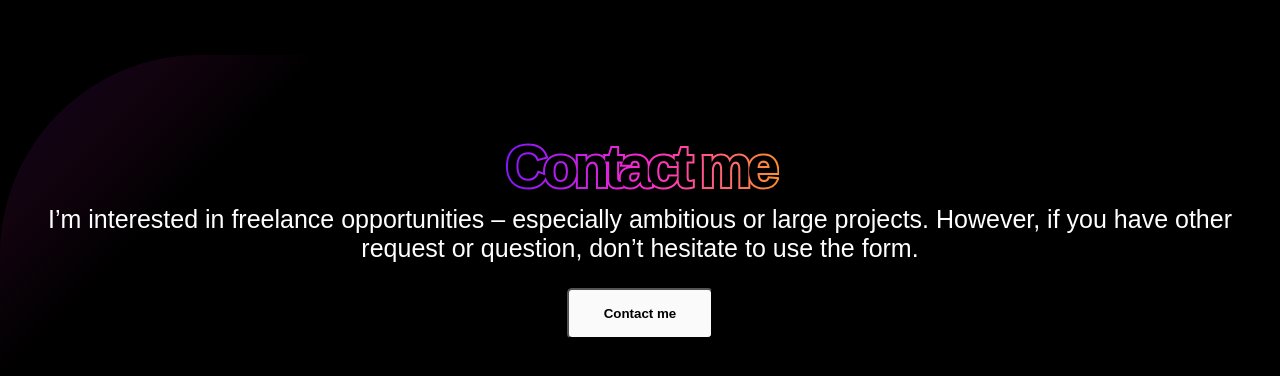
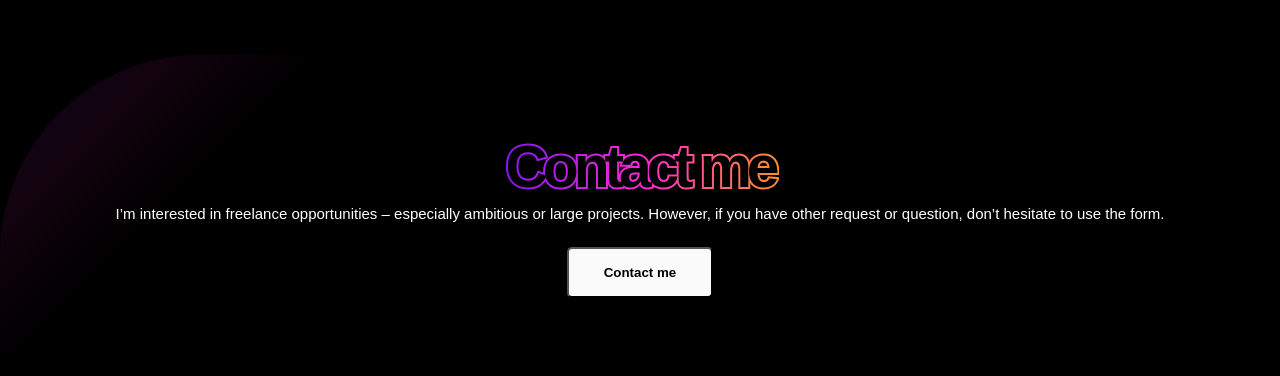
Before and after one commit to RipudamanRajput/Demoweb, a React (Create React App) app: page / in a window 1280 px wide. Shown: the top 376 px of the page. Built offline with nearby package versions, Linux system fonts and the light colour scheme.

Commit message:
poftfolio created

```diff
--- a/src/Panel/Components/Footer/Footer.js
+++ b/src/Panel/Components/Footer/Footer.js
@@ -8,7 +8,12 @@ function Footer () {
             <div className="footer-content">
                 <h2 className="footer-section--title">Contact me</h2>
                 <p>I’m interested in freelance opportunities – especially ambitious or large projects. However, if you have other request or question, don’t hesitate to use the form.</p>
-                <button className="aboutus-link">Contact me</button>
+                <button
+                className="aboutus-link"
+                onClick={()=>{
+                    window.open("https://www.linkedin.com/in/ripudaman-rajpoot-b79584160?lipi=urn%3Ali%3Apage%3Ad_flagship3_profile_view_base_contact_details%3BKub1ECM9R7W2ehOE5XjCvA%3D%3D")
+                }}
+                >Contact me</button>
             </div>
         </div>
         </>
--- a/src/Panel/Components/Footer/style.css
+++ b/src/Panel/Components/Footer/style.css
@@ -49,7 +49,7 @@ button.aboutus-link {
     margin-top: 5px;
     margin-bottom: 25px;
     text-align: center;
-    font-size: 25px;
+    font-size: 15px;
 }
 
 .footer-content {
```
